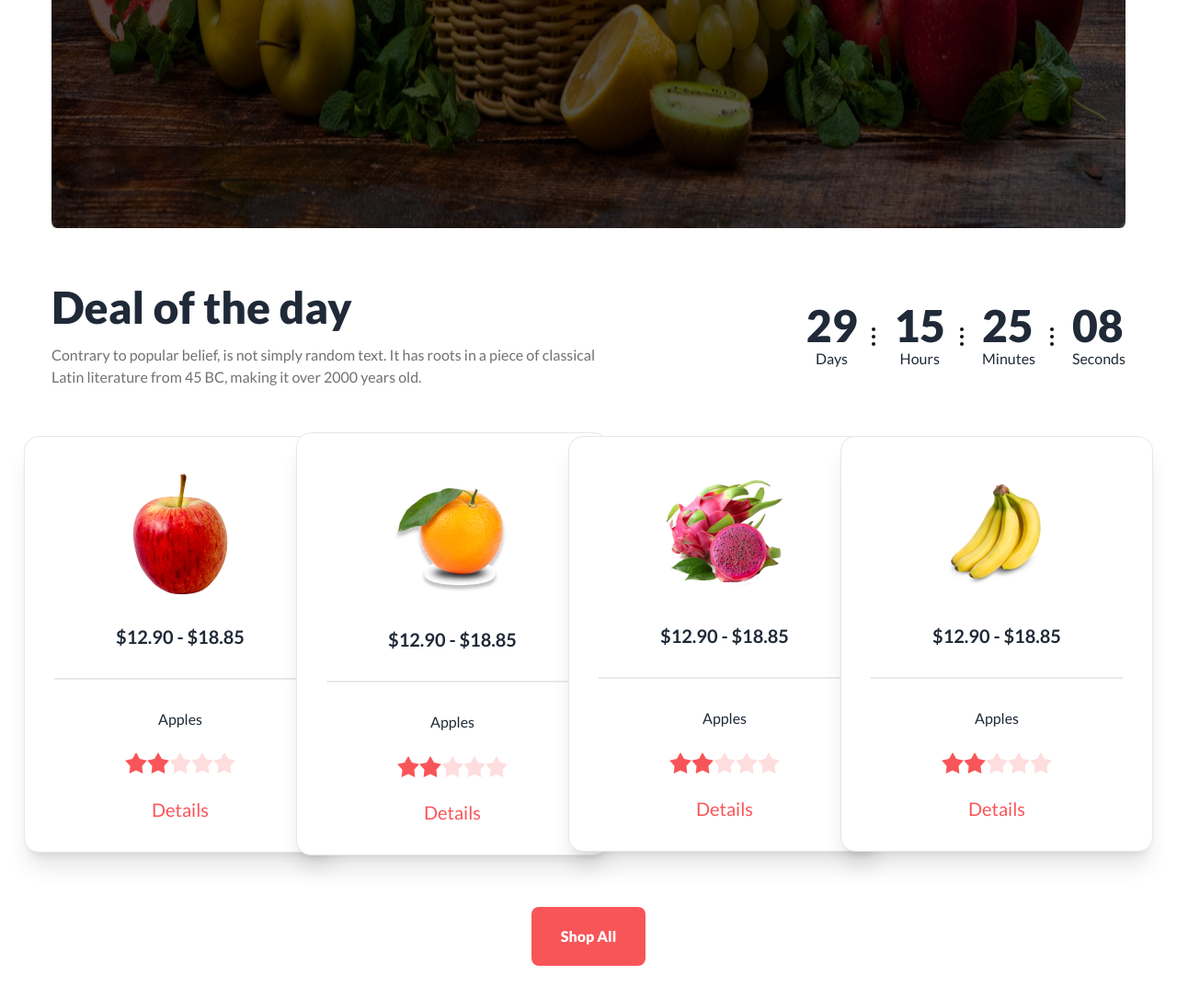
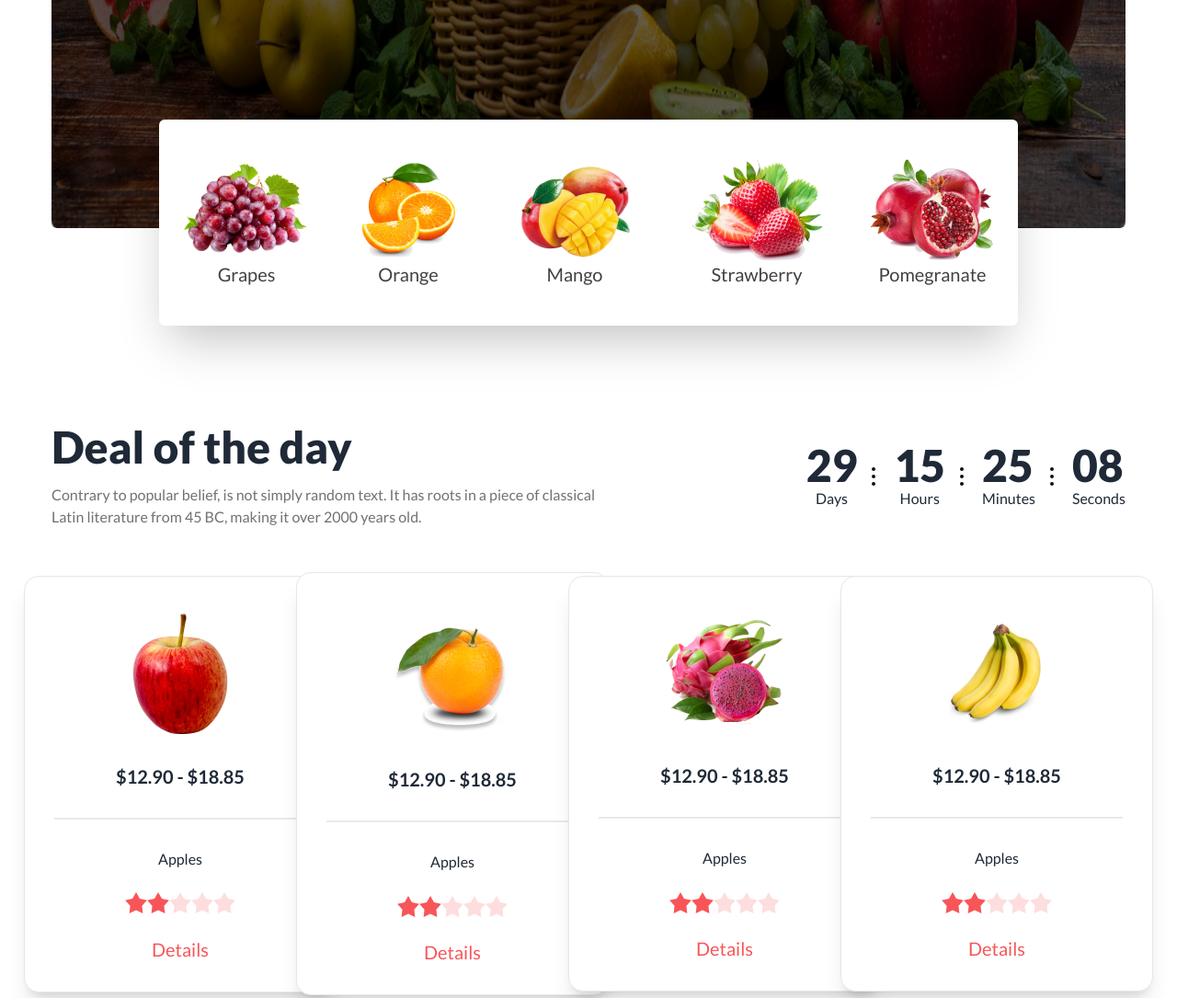
Before and after one commit to hasibmuhammad/fruit-brust, a plain HTML site: page index.html in a window 1280 px wide. Shown: the part 820-1905 px from the top of the page at 92% size. Drawn offline with nearby package versions, Linux system fonts and the light colour scheme; grey boxes are pictures that could not be loaded.

Commit message:
Banner Overlay - Done

```diff
--- a/index.html
+++ b/index.html
@@ -31,6 +31,7 @@
             colors: {
               primary: "#F85559",
               "fruit-secondary": "rgba(18, 18, 18, 0.6)",
+              "fruit-another": "rgba(18, 18, 18, 0.8)",
               "fruit-black": "#121212",
             },
           },
@@ -112,7 +113,7 @@
         </div>
       </div>
       <!-- Banner Section -->
-      <div class="mt-12">
+      <div class="mt-12 relative">
         <div class="carousel w-full rounded-md">
           <div id="slide1" class="carousel-item relative w-full">
             <img src="/images/banner1.png" class="w-full" />
@@ -253,10 +254,36 @@
             </div>
           </div>
         </div>
+        <div
+          class="hidden lg:block absolute bg-white w-4/5 h-56 -bottom-[100px] left-[10%] shadow-2xl rounded-md"
+        >
+          <div class="flex h-full justify-center items-center gap-12">
+            <div class="flex flex-col justify-center items-center">
+              <img src="images/fruit1.png" alt="" />
+              <p class="text-fruit-another font-medium text-xl">Grapes</p>
+            </div>
+            <div class="flex flex-col justify-center items-center">
+              <img src="images/fruit2.png" alt="" />
+              <p class="text-fruit-another font-medium text-xl">Orange</p>
+            </div>
+            <div class="flex flex-col justify-center items-center">
+              <img src="images/fruit3.png" alt="" />
+              <p class="text-fruit-another font-medium text-xl">Mango</p>
+            </div>
+            <div class="flex flex-col justify-center items-center">
+              <img src="images/fruit4.png" alt="" />
+              <p class="text-fruit-another font-medium text-xl">Strawberry</p>
+            </div>
+            <div class="flex flex-col justify-center items-center">
+              <img src="images/fruit5.png" alt="" />
+              <p class="text-fruit-another font-medium text-xl">Pomegranate</p>
+            </div>
+          </div>
+        </div>
       </div>
     </header>
     <!-- Deal of the Day -->
-    <section class="container mx-auto px-4 lg:px-14 mt-14">
+    <section class="container mx-auto px-4 lg:px-14 mt-14 lg:mt-52">
       <div
         class="flex flex-col gap-6 lg:flex-row lg:justify-between items-center"
       >
```
